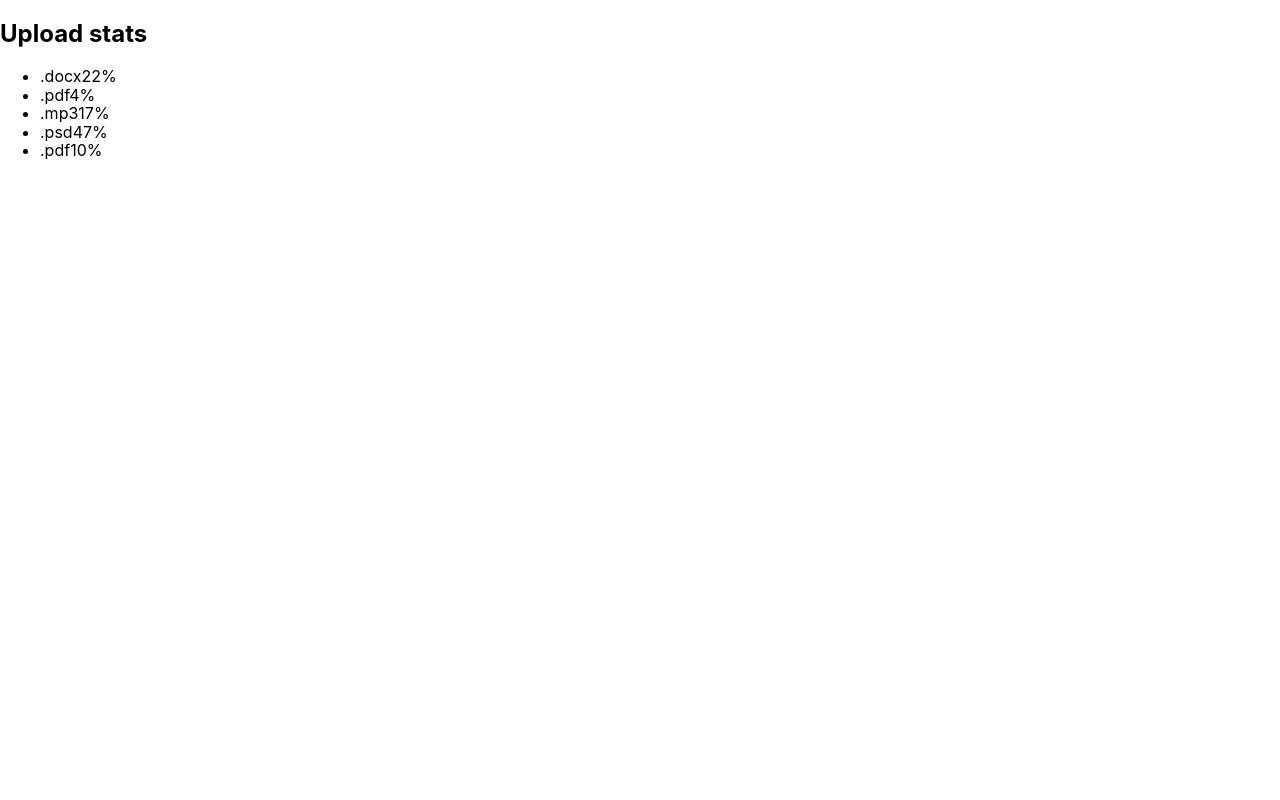
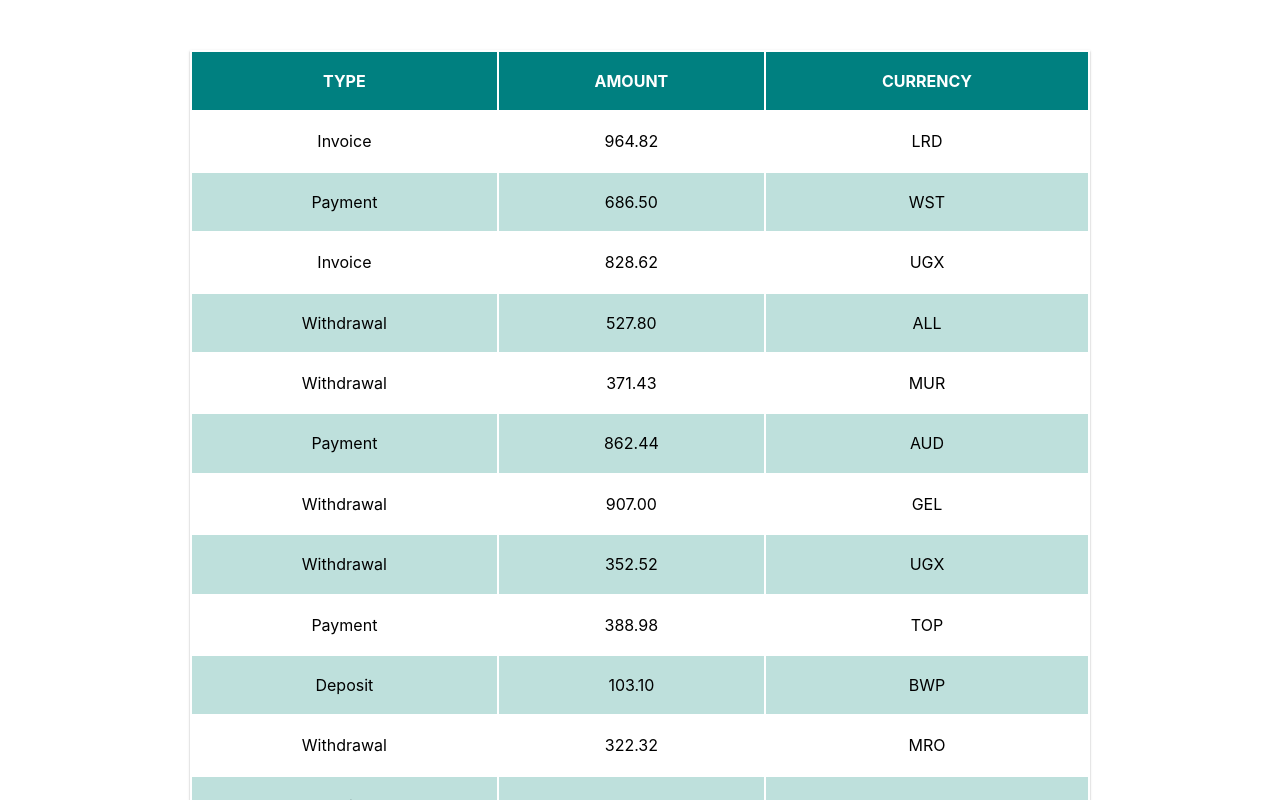
Before and after one commit to azzzteca/goit-react-hw-01-components, a React (Create React App) app: page / in a window 1280 px wide. Shown: the top 800 px of the page. Built offline with nearby package versions, Linux system fonts and the light colour scheme.

Commit message:
hw1 part4 css done

```diff
--- a/src/App.js
+++ b/src/App.js
@@ -5,16 +5,16 @@
 // import Profile from './components/Profile/Profile';
 
 // 2я часть ДЗ
-import statisticalData from './components/Statistics/statistical-data.json';
-import Statistics from './components/Statistics/Statistics';
+// import statisticalData from './components/Statistics/statistical-data.json';
+// import Statistics from './components/Statistics/Statistics';
 
 // 3я часть ДЗ
 // import friends from './components/FriendList/friends.json';
 // import FriendList from './components/FriendList/FriendList';
 
 // 4я часть ДЗ
-// import TransactionHistory from './components/Transactions/TransactionHistory';
-// import transactions from './components/Transactions/transactions.json';
+import TransactionHistory from './components/Transactions/TransactionHistory';
+import transactions from './components/Transactions/transactions.json';
 
 function App() {
   return (
@@ -28,13 +28,13 @@ function App() {
     // />
 
     // 2я часть ДЗ
-    <Statistics title="Upload stats" stats={statisticalData} />
+    // <Statistics title="Upload stats" stats={statisticalData} />
 
     // 3я часть ДЗ
     // <FriendList friends={friends} />
 
     // 4я часть ДЗ
-    // <TransactionHistory items={transactions} />
+    <TransactionHistory items={transactions} />
   );
 }
 
--- a/src/components/Statistics/Statistics.js
+++ b/src/components/Statistics/Statistics.js
@@ -1,15 +1,55 @@
 import PropTypes from 'prop-types';
+import s from './Statistics.module.css';
 
 function Statistics({ title, stats }) {
   return (
-    <section className="statistics">
-      {title && <h2 className="title">{title}</h2>}
+    <section className={s.statistics}>
+      {title && <h2 className={s.title}>{title}</h2>}
 
-      <ul className="stat-list">
+      <ul className={s.statList}>
         {stats.map(el => {
+          // const itemClass = () => {
+          //   switch (el.label) {
+          //     case '.docx':
+          //       return 'blue';
+          //     case '.pdf':
+          //       return 'violet';
+          //     case '.mp3':
+          //       return 'red';
+          //     case '.psd':
+          //       return 'green';
+          //     default:
+          //       return null;
+          //   }
+          // };
+
+          // const colorClass = itemClass();
+          // console.log(colorClass);
+
+          let colorClass;
+          console.log(colorClass);
+
+          switch (el.label) {
+            case '.docx':
+              colorClass = 'blue';
+              break;
+            case '.pdf':
+              colorClass = 'violet';
+              break;
+            case '.mp3':
+              colorClass = 'red';
+              break;
+            case '.psd':
+              colorClass = 'green';
+              break;
+            default:
+              return null;
+          }
+          console.log(colorClass);
+
           return (
-            <li key={el.id} className="item">
-              <span className="label">{el.label}</span>
+            <li key={el.id} className={`s.{colorClass}`}>
+              <span className={s.label}>{el.label}</span>
               <span className="percentage">{el.percentage}%</span>
             </li>
           );
--- a/src/components/Transactions/TransactionHistory.js
+++ b/src/components/Transactions/TransactionHistory.js
@@ -1,22 +1,23 @@
 import PropTypes from 'prop-types';
+import s from './TransactionHistory.module.css';
 
 function TransactionHistory({ items }) {
   return (
-    <table className="transaction-history">
-      <thead>
+    <table className={s.table}>
+      <thead className={s.head}>
         <tr>
-          <th>Type</th>
-          <th>Amount</th>
-          <th>Currency</th>
+          <th className={s.headItem}>Type</th>
+          <th className={s.headItem}>Amount</th>
+          <th className={s.headItem}>Currency</th>
         </tr>
       </thead>
 
       <tbody>
         {items.map(item => (
-          <tr key={item.id}>
-            <td>{item.type}</td>
-            <td>{item.amount}</td>
-            <td>{item.currency}</td>
+          <tr key={item.id} className={s.tableRow}>
+            <td className={s.tableItem}>{item.type}</td>
+            <td className={s.tableItem}>{item.amount}</td>
+            <td className={s.tableItem}>{item.currency}</td>
           </tr>
         ))}
       </tbody>
--- /dev/null
+++ b/src/components/Transactions/TransactionHistory.module.css
@@ -0,0 +1,38 @@
+.table {
+  width: 900px;
+  height: auto;
+
+  margin-left: auto;
+  margin-right: auto;
+
+  margin-top: 50px;
+  margin-bottom: 50px;
+
+  box-shadow: 0px 1px 3px rgba(0, 0, 0, 0.12), 0px 1px 1px rgba(0, 0, 0, 0.14),
+    0px 2px 1px rgba(0, 0, 0, 0.2);
+}
+
+.head {
+  background-color: teal;
+  color: #ffffff;
+}
+
+.headItem {
+  text-align: center;
+  text-transform: uppercase;
+
+  padding-top: 20px;
+  padding-bottom: 20px;
+}
+
+.tableItem {
+  text-align: center;
+  text-transform: capitalize;
+
+  padding-top: 20px;
+  padding-bottom: 20px;
+}
+
+.tableRow:nth-child(even) {
+  background-color: rgb(190, 224, 220);
+}
```
Also changed, not shown: src/components/Statistics/Statistics.module.css (+74 -0 lines), src/components/Transactions/TransactionHistory.module..css (deleted).
